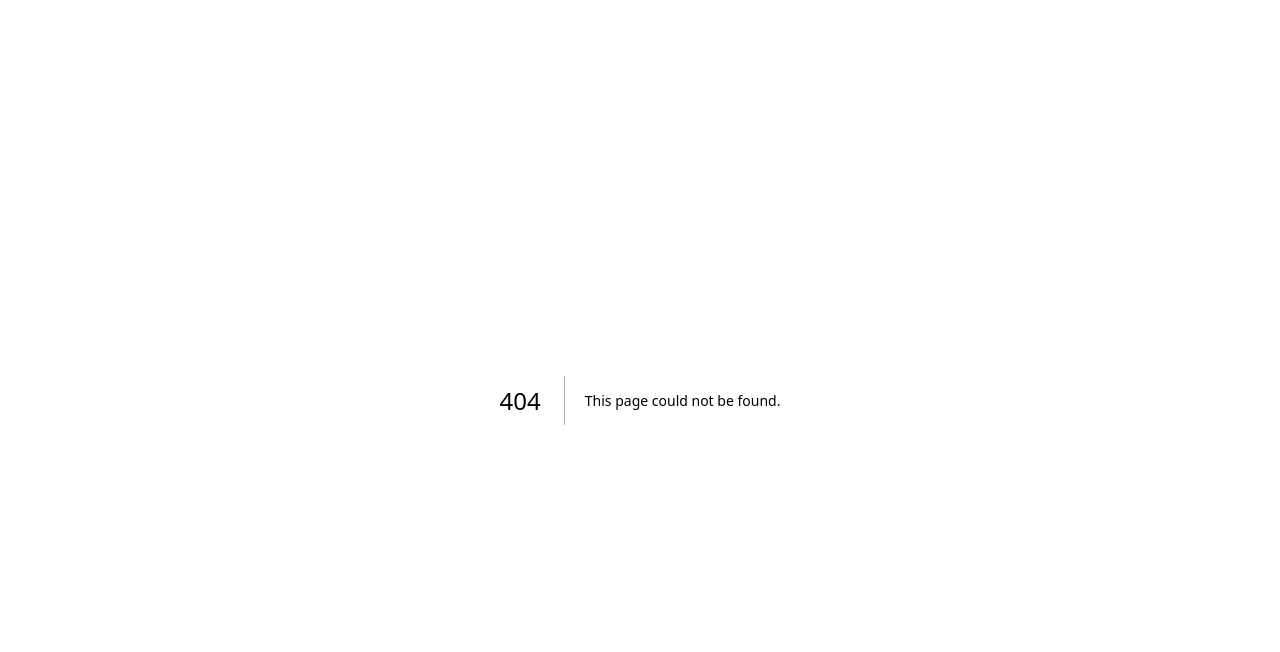
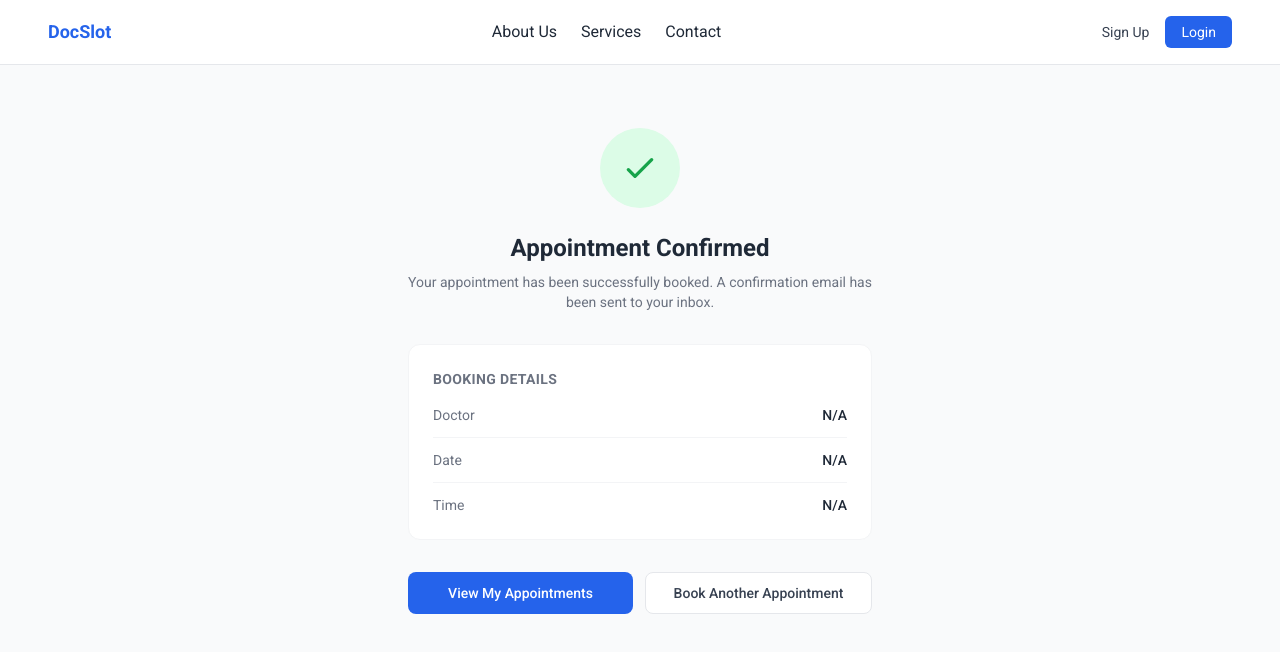
Before and after one commit to ukazimchisom/medical-clinic-booking, a Next.js app: page /booking-confirmation in a window 1280 px wide. Before the commit this address had no page. Shown: the top 652 px of the page. Built offline with nearby package versions, Linux system fonts and the light colour scheme; no server answers.

Commit message:
feat: add booking confirmation page with appointment details and action buttons

```diff
--- a/src/app/book/[doctorId]/page.tsx
+++ b/src/app/book/[doctorId]/page.tsx
@@ -120,9 +120,10 @@ export default function BookAppointmentPage() {
         appointment_date: data.appointment_date,
         appointment_time: data.appointment_time,
       });
-      toast.success("Appointment booked successfully!");
       queryClient.invalidateQueries({ queryKey: ["appointments", user?.id] });
-      router.push("/dashboard");
+      router.push(
+        `/booking-confirmation?doctor=${encodeURIComponent(doctor.name)}&date=${data.appointment_date}&time=${data.appointment_time}`,
+      );
     } catch (error: unknown) {
       setServerError(
         error instanceof Error ? error.message : "An error occurred",
--- /dev/null
+++ b/src/app/booking-confirmation/page.tsx
@@ -0,0 +1,111 @@
+"use client";
+
+import { useSearchParams } from "next/navigation";
+import { useRouter } from "next/navigation";
+import Navbar from "@/components/layout/Navbar";
+import { Suspense } from "react";
+
+function BookingConfirmationContent() {
+  const searchParams = useSearchParams();
+  const router = useRouter();
+
+  const doctorName = searchParams.get("doctor");
+  const date = searchParams.get("date");
+  const time = searchParams.get("time");
+
+  // Format date to readable format e.g. June 15, 2026
+  const formattedDate = date
+    ? new Date(date).toLocaleDateString("en-US", {
+        month: "long",
+        day: "numeric",
+        year: "numeric",
+      })
+    : "";
+
+  return (
+    <main className="min-h-screen bg-gray-50 mt-12">
+      <Navbar />
+      <div className="max-w-lg mx-auto px-6 py-20 flex flex-col items-center text-center">
+        {/* Success icon */}
+        <div className="w-20 h-20 bg-green-100 rounded-full flex items-center justify-center mb-6">
+          <svg
+            className="w-10 h-10 text-green-600"
+            xmlns="http://www.w3.org/2000/svg"
+            fill="none"
+            viewBox="0 0 24 24"
+            stroke="currentColor"
+          >
+            <path
+              strokeLinecap="round"
+              strokeLinejoin="round"
+              strokeWidth={2}
+              d="M5 13l4 4L19 7"
+            />
+          </svg>
+        </div>
+
+        {/* Heading */}
+        <h1 className="text-2xl font-bold text-gray-800 mb-2">
+          Appointment Confirmed
+        </h1>
+        <p className="text-gray-500 text-sm mb-8">
+          Your appointment has been successfully booked. A confirmation email
+          has been sent to your inbox.
+        </p>
+
+        {/* Booking details card */}
+        <div className="w-full bg-white border border-gray-100 rounded-xl p-6 mb-8 text-left">
+          <h2 className="text-sm font-semibold text-gray-500 uppercase tracking-wide mb-4">
+            Booking Details
+          </h2>
+          <div className="flex flex-col gap-3">
+            <div className="flex items-center justify-between">
+              <span className="text-sm text-gray-500">Doctor</span>
+              <span className="text-sm font-medium text-gray-800">
+                {doctorName || "N/A"}
+              </span>
+            </div>
+            <div className="h-px bg-gray-100" />
+            <div className="flex items-center justify-between">
+              <span className="text-sm text-gray-500">Date</span>
+              <span className="text-sm font-medium text-gray-800">
+                {formattedDate || "N/A"}
+              </span>
+            </div>
+            <div className="h-px bg-gray-100" />
+            <div className="flex items-center justify-between">
+              <span className="text-sm text-gray-500">Time</span>
+              <span className="text-sm font-medium text-gray-800">
+                {time || "N/A"}
+              </span>
+            </div>
+          </div>
+        </div>
+
+        {/* Action buttons */}
+        <div className="flex flex-col sm:flex-row gap-3 w-full">
+          <button
+            onClick={() => router.push("/dashboard")}
+            className="flex-1 bg-blue-600 text-white py-2.5 rounded-lg text-sm font-medium hover:bg-blue-700 transition-colors"
+          >
+            View My Appointments
+          </button>
+          <button
+            onClick={() => router.push("/doctors")}
+            className="flex-1 bg-white text-gray-700 border border-gray-200 py-2.5 rounded-lg text-sm font-medium hover:bg-gray-50 transition-colors"
+          >
+            Book Another Appointment
+          </button>
+        </div>
+      </div>
+    </main>
+  );
+}
+
+export default function BookingConfirmationPage() {
+  return (
+    <Suspense>
+      <BookingConfirmationContent />
+    </Suspense>
+  );
+}
```
